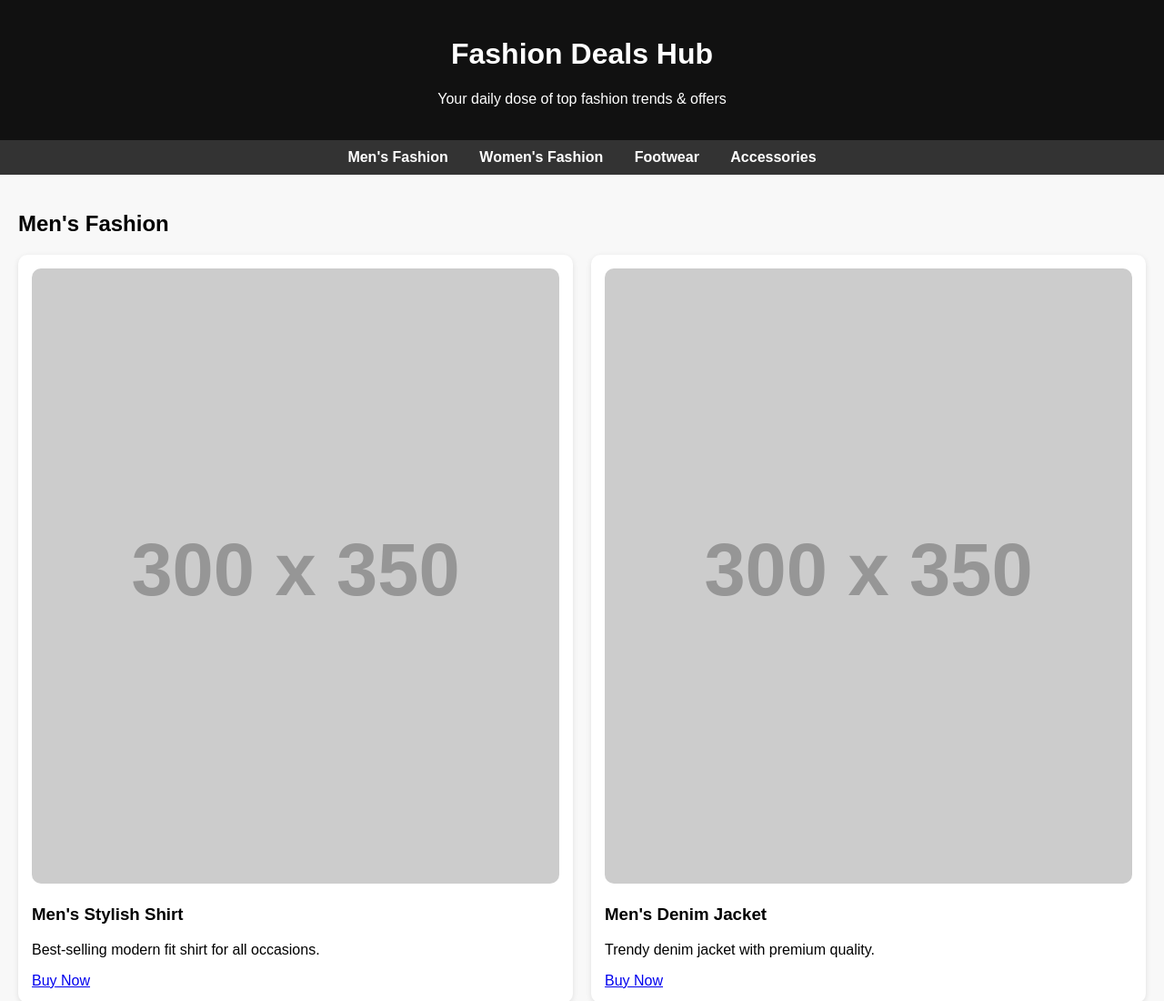
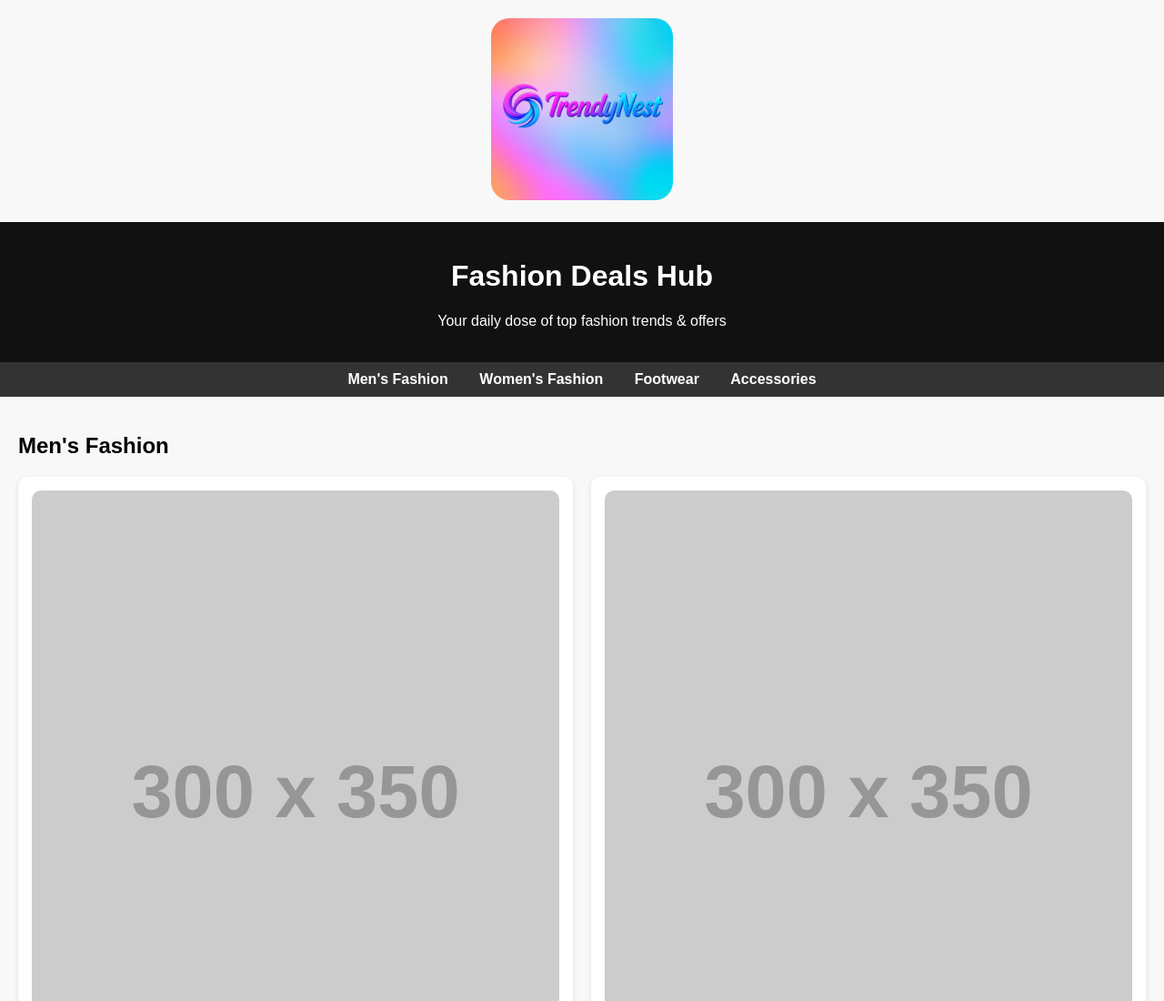
Before and after one commit to zivapop/TrendyNest-Fashion_store-, a plain HTML site: page index.html in a window 1280 px wide. Shown: the top 1100 px of the page at 91% size. Drawn offline with Linux system fonts and the light colour scheme; placeholder pictures from the web are drawn by us.

Commit message:
Add logo image to the header
Added a centered logo image to the header section.

```diff
--- a/index.html
+++ b/index.html
@@ -17,6 +17,10 @@
   </style>
 </head>
 <body>
+  <div style="text-align:center; padding: 20px;">
+    <img src="Image.png" alt="TrendyNest Logo"
+         style="width:200px; border-radius:20px;">
+</div>
   <header>
     <h1>Fashion Deals Hub</h1>
     <p>Your daily dose of top fashion trends & offers</p>
```
